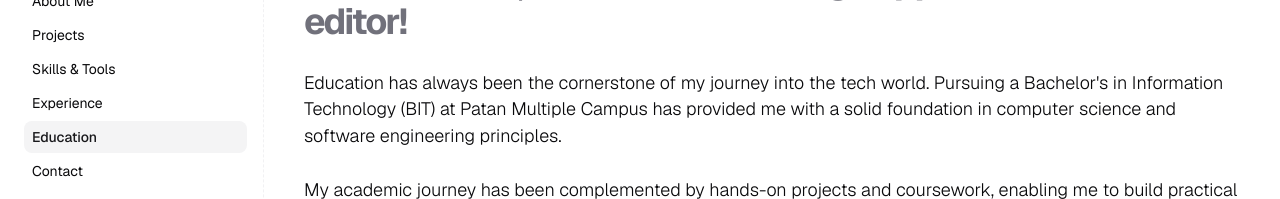
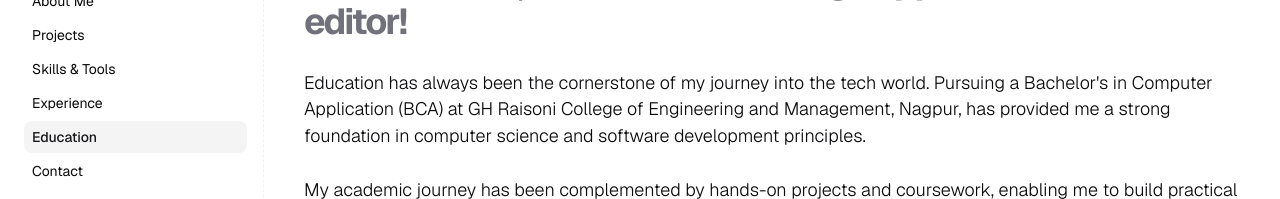
Before and after one commit to adityadomle/enchant-profile, a Next.js app: page /education in a window 1280 px wide. Shown: the part 178-377 px from the top of the page. Built offline with nearby package versions, Linux system fonts and the light colour scheme; no server answers; the database is empty.

Commit message:
Done with page section

```diff
--- a/app/education/page.tsx
+++ b/app/education/page.tsx
@@ -17,9 +17,9 @@ const EducationPage = () => {
         </PageHeaderHeading>
         <PageHeaderDescription>
           Education has always been the cornerstone of my journey into the tech
-          world. Pursuing a Bachelor's in Information Technology (BIT) at Patan
-          Multiple Campus has provided me with a solid foundation in computer
-          science and software engineering principles.
+          world. Pursuing a Bachelor's in Computer Application (BCA) at GH Raisoni
+          College of Engineering and Management, Nagpur, has provided me a
+          strong foundation in computer science and software development principles.
         </PageHeaderDescription>
 
         <PageHeaderDescription>
```
